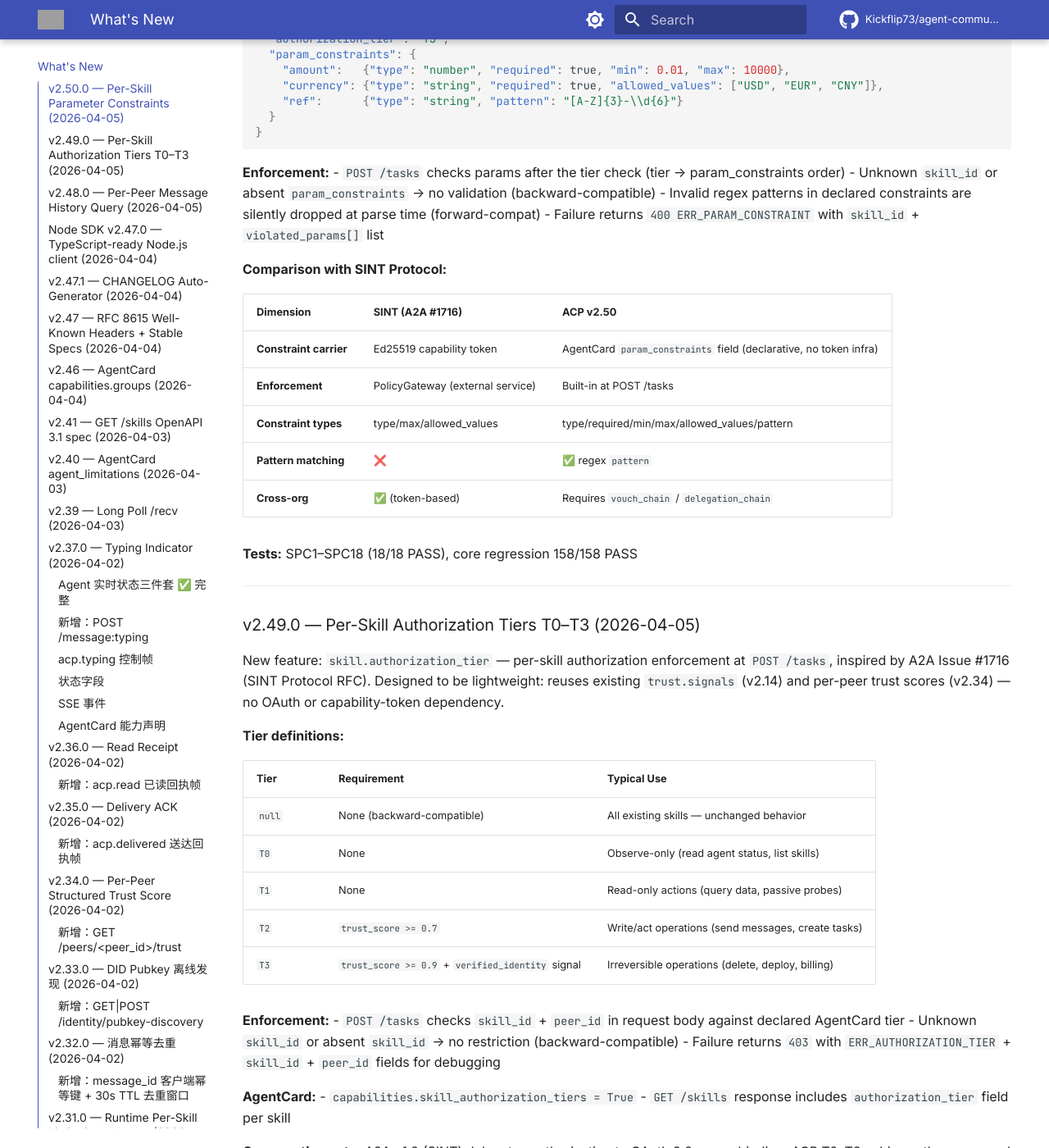
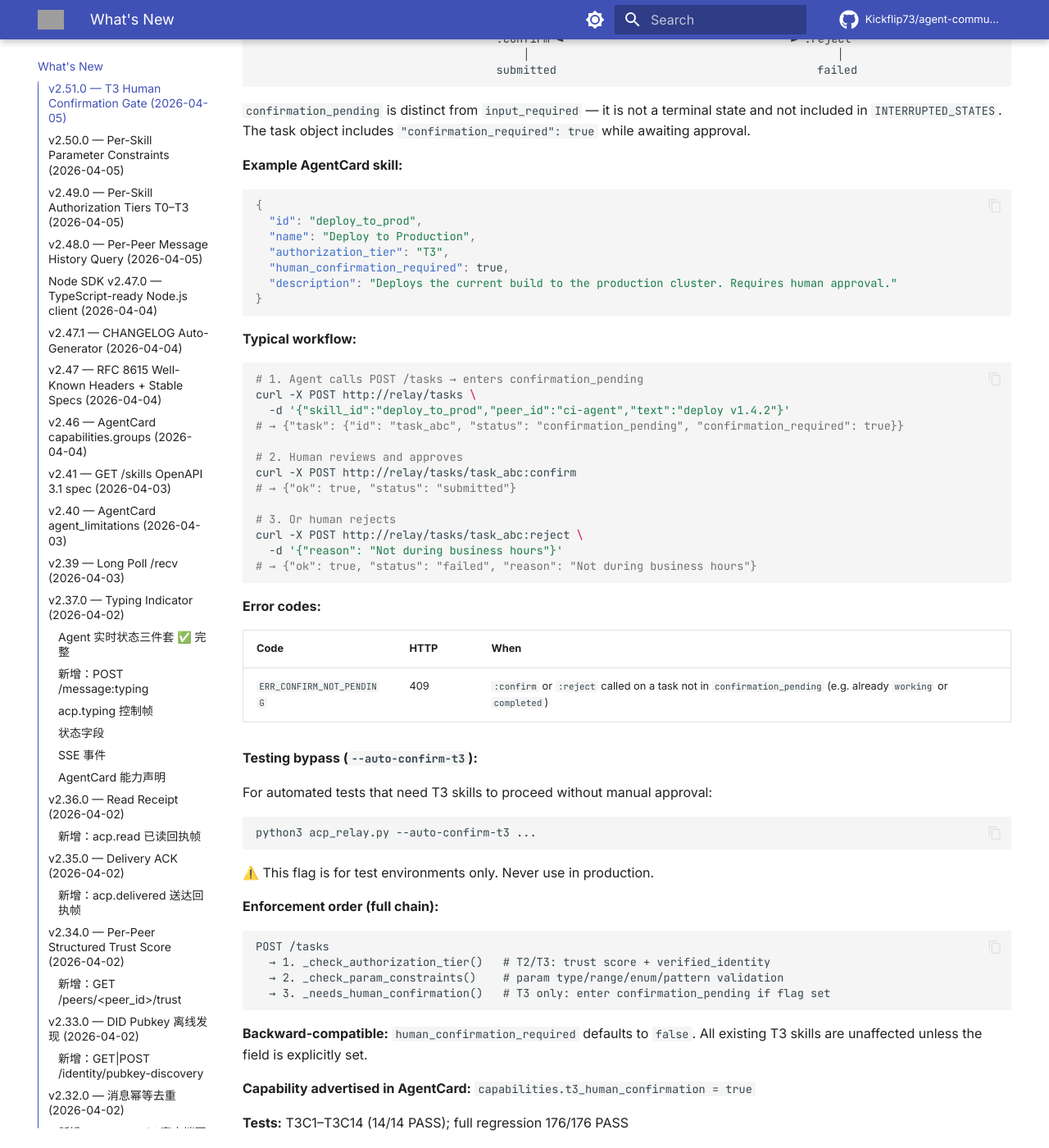
Before and after one commit to Kickflip73/agent-communication-protocol, an MkDocs documentation site: the page built from docs/whats-new.md, in a window 1280 px wide and 1400 px high, scrolled down 989 px. Shown: the whole window at 82% size. Built offline with MkDocs 1.6.1 and Material for MkDocs 9.7.7, drawn with Linux system fonts in a browser that asks for light colours; comment, search, counter and statistics services are not loaded; the version menu is left out; some of the changed text lies outside the part shown; grey boxes are pictures that could not be loaded.

Commit message:
docs: v2.51 whats-new — T3 human_confirmation gate full description
- Three-layer guard table (tier/param/confirmation)
- New endpoints :confirm/:reject with state diagram
- Example AgentCard + curl workflow
- ERR_CONFIRM_NOT_PENDING error code table
- --auto-confirm-t3 warning
- Full enforcement order chain

````diff
--- a/docs/whats-new.md
+++ b/docs/whats-new.md
@@ -2,6 +2,95 @@
 
 > Last updated: 2026-04-05
 > For the full history see [CHANGELOG.md](../CHANGELOG.md)
+
+---
+
+### v2.51.0 — T3 Human Confirmation Gate (2026-04-05)
+
+New feature: `skill.human_confirmation_required` — a two-phase execution gate for T3 (irreversible) skills. When enabled, `POST /tasks` on a T3 skill enters `confirmation_pending` state instead of `submitted`, requiring explicit human approval before execution proceeds.
+
+This completes the **three-layer skill invocation guard** introduced across v2.49–v2.51:
+
+| Layer | Version | Field | Guards |
+|-------|---------|-------|--------|
+| Authorization | v2.49 | `authorization_tier` | **Who** may invoke (trust-based caller filter) |
+| Parameter | v2.50 | `param_constraints` | **With what arguments** the skill may be invoked |
+| Confirmation | v2.51 | `human_confirmation_required` | **Whether** a human must approve before T3 execution |
+
+**New endpoints:**
+
+| Endpoint | Method | Description |
+|----------|--------|-------------|
+| `/tasks/{id}:confirm` | `POST` | Approve a `confirmation_pending` task → `submitted`. Idempotent: already-submitted tasks return 200 with a note. |
+| `/tasks/{id}:reject` | `POST` | Reject a `confirmation_pending` task → `failed`. Accepts optional `{"reason": "..."}` body. |
+
+**New task state: `confirmation_pending`**
+
+```
+POST /tasks  ──(T3 + human_confirmation_required=true)──►  confirmation_pending
+                                                              │           │
+                                    :confirm ◄───────────────┘           └──────► :reject
+                                        │                                              │
+                                    submitted                                       failed
+```
+
+`confirmation_pending` is distinct from `input_required` — it is not a terminal state and not included in `INTERRUPTED_STATES`. The task object includes `"confirmation_required": true` while awaiting approval.
+
+**Example AgentCard skill:**
+```json
+{
+  "id": "deploy_to_prod",
+  "name": "Deploy to Production",
+  "authorization_tier": "T3",
+  "human_confirmation_required": true,
+  "description": "Deploys the current build to the production cluster. Requires human approval."
+}
+```
+
+**Typical workflow:**
+```bash
+# 1. Agent calls POST /tasks → enters confirmation_pending
+curl -X POST http://relay/tasks \
+  -d '{"skill_id":"deploy_to_prod","peer_id":"ci-agent","text":"deploy v1.4.2"}'
+# → {"task": {"id": "task_abc", "status": "confirmation_pending", "confirmation_required": true}}
+
+# 2. Human reviews and approves
+curl -X POST http://relay/tasks/task_abc:confirm
+# → {"ok": true, "status": "submitted"}
+
+# 3. Or human rejects
+curl -X POST http://relay/tasks/task_abc:reject \
+  -d '{"reason": "Not during business hours"}'
+# → {"ok": true, "status": "failed", "reason": "Not during business hours"}
+```
+
+**Error codes:**
+
+| Code | HTTP | When |
+|------|------|------|
+| `ERR_CONFIRM_NOT_PENDING` | 409 | `:confirm` or `:reject` called on a task not in `confirmation_pending` (e.g. already `working` or `completed`) |
+
+**Testing bypass (`--auto-confirm-t3`):**
+
+For automated tests that need T3 skills to proceed without manual approval:
+```bash
+python3 acp_relay.py --auto-confirm-t3 ...
+```
+⚠️ This flag is for test environments only. Never use in production.
+
+**Enforcement order (full chain):**
+```
+POST /tasks
+  → 1. _check_authorization_tier()   # T2/T3: trust score + verified_identity
+  → 2. _check_param_constraints()    # param type/range/enum/pattern validation
+  → 3. _needs_human_confirmation()   # T3 only: enter confirmation_pending if flag set
+```
+
+**Backward-compatible:** `human_confirmation_required` defaults to `false`. All existing T3 skills are unaffected unless the field is explicitly set.
+
+**Capability advertised in AgentCard:** `capabilities.t3_human_confirmation = true`
+
+**Tests:** T3C1–T3C14 (14/14 PASS); full regression 176/176 PASS
 
 ---
 
````
